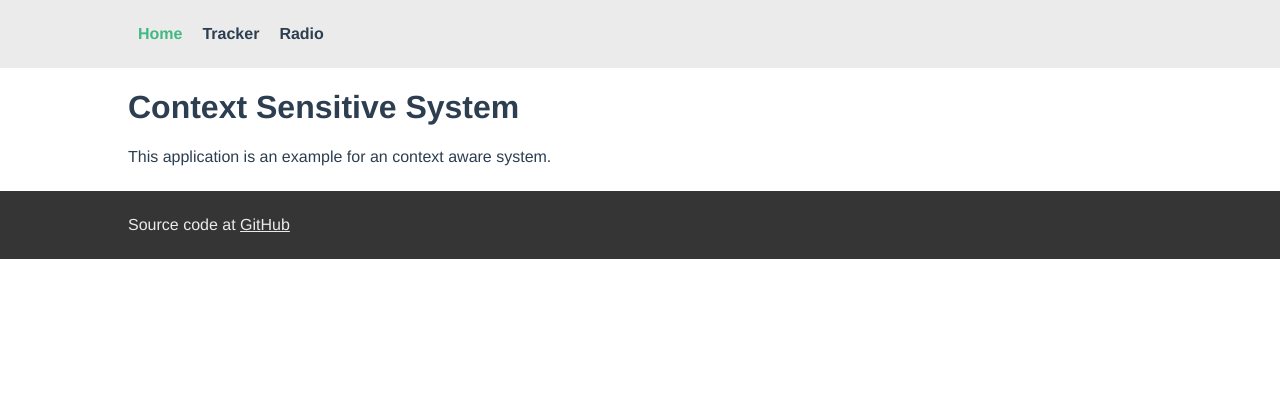
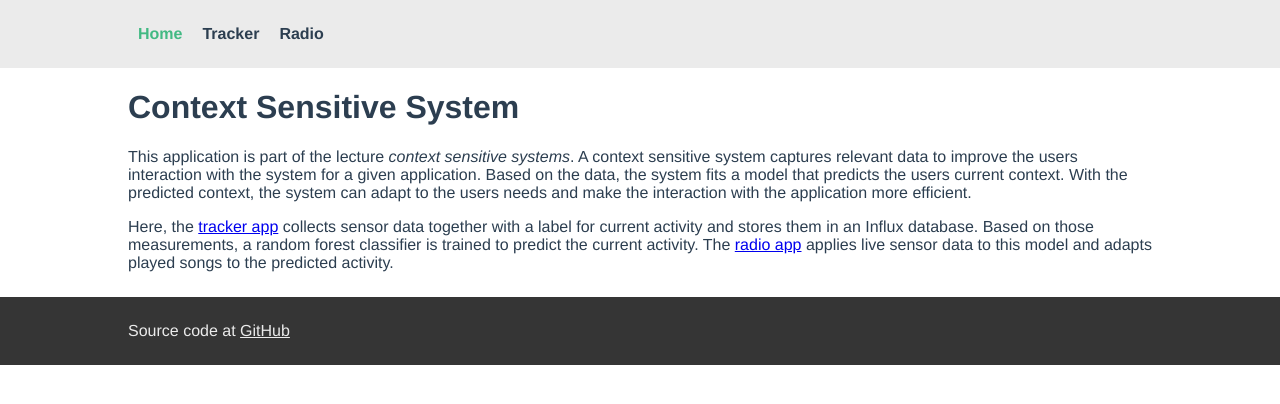
Before and after one commit to weberandreaseu/css, a Vue app in the folder web/: page / in a window 1280 px wide. Shown: the top 404 px of the page. Built offline with nearby package versions, Linux system fonts and the light colour scheme.

Commit message:
Add some basic information about the application

```diff
--- a/web/src/views/Home.vue
+++ b/web/src/views/Home.vue
@@ -3,18 +3,17 @@
     <!-- <img alt="Vue logo" src="../assets/logo.png"> -->
     <!-- <HelloWorld msg="Welcome to Your Vue.js App"/> -->
     <h1>Context Sensitive System</h1>
-    <p>This application is an example for an context aware system.</p>
+    <p>
+      This application is part of the lecture <i>context sensitive systems</i>.
+      A context sensitive system captures relevant data to improve the users interaction with the system for a given application.
+      Based on the data, the system fits a model that predicts the users current context.
+      With the predicted context, the system can adapt to the users needs and make the interaction with the application more efficient.
+    </p>
+    <p>
+      Here, the <a href="/tracker">tracker app</a>
+      collects sensor data together with a label for current activity and stores them in an Influx database.
+      Based on those measurements, a random forest classifier is trained to predict the current activity.
+      The <a href="/radio">radio app</a> applies live sensor data to this model and adapts played songs to the predicted activity.
+    </p>
   </div>
 </template>
-
-<script>
-// @ is an alias to /src
-// import HelloWorld from '@/components/HelloWorld.vue'
-
-// export default {
-//   name: 'home',
-//   components: {
-//     HelloWorld
-//   }
-// }
-</script>
```
